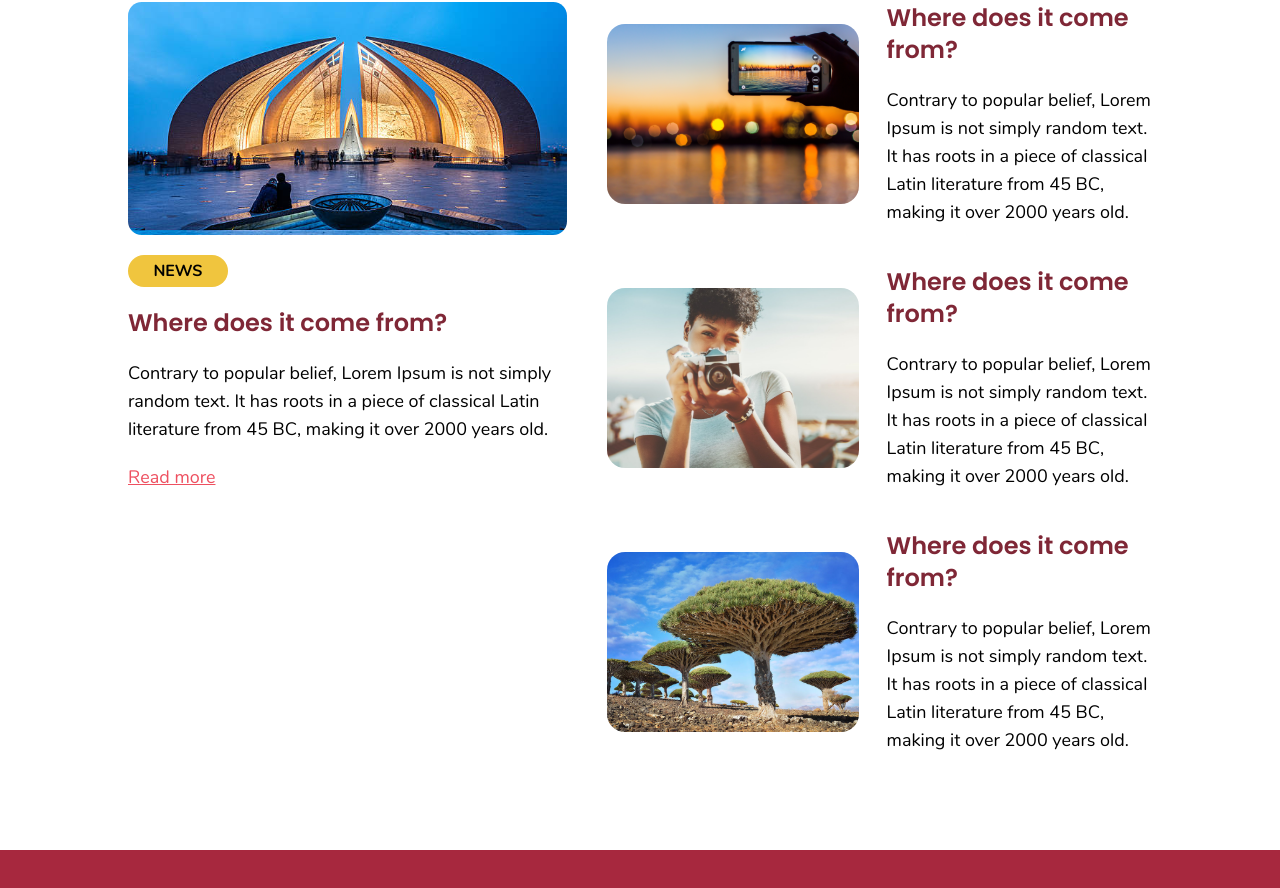
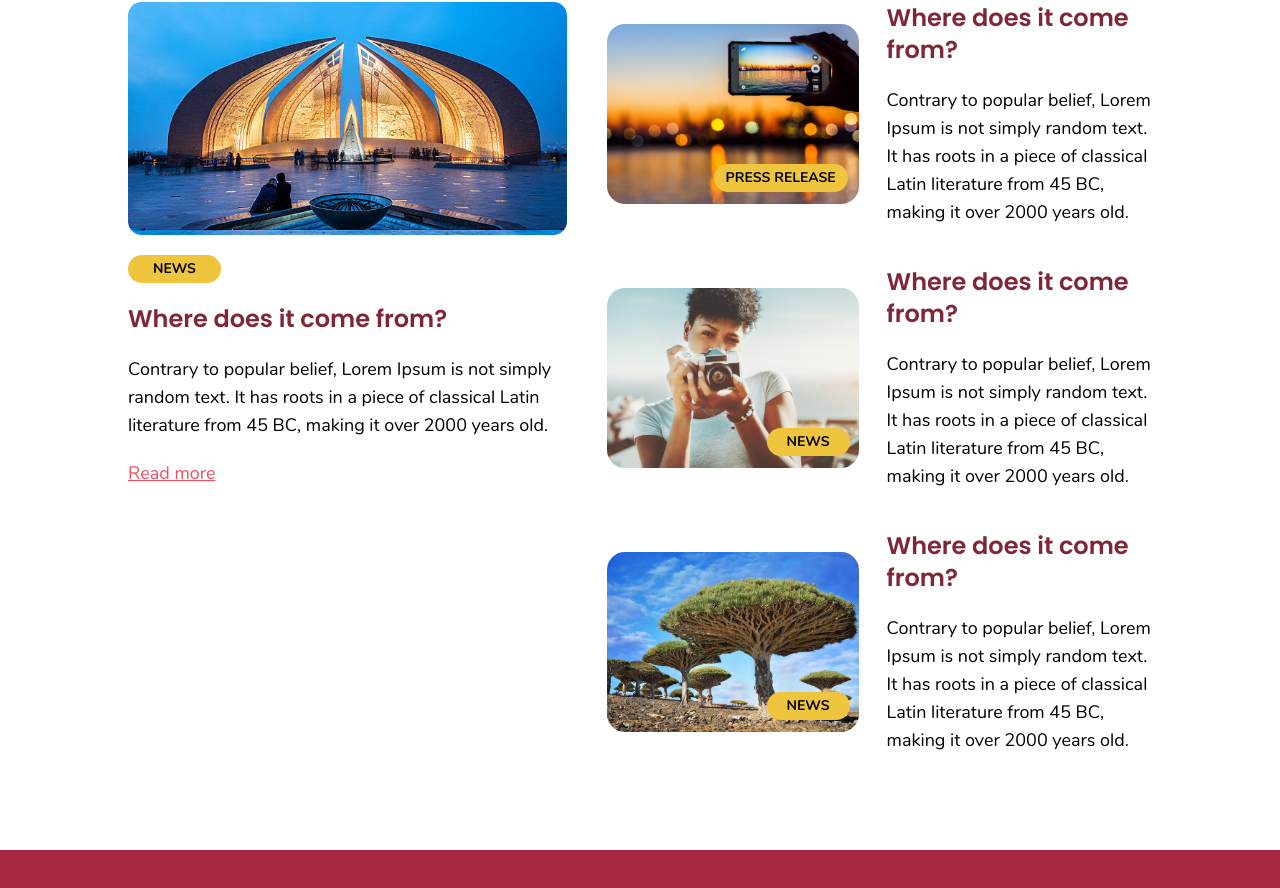
Before and after one commit to defz7/travelline, a Next.js app: page / in a window 1280 px wide. Shown: the part 5095-5983 px from the top of the page. Built offline with nearby package versions, Linux system fonts and the light colour scheme.

Commit message:
feat(Home): add subTitle on latestNews section

```diff
--- a/components/Home/latestNews.tsx
+++ b/components/Home/latestNews.tsx
@@ -16,14 +16,15 @@ function LatestNews() {
                                     src="/Images/Home/Group 40 (1).svg"
                                     className="w-[640px]"
                                 />
-                                <div className="flex justify-center bg-[#F0C53E] w-[100px] py-1 rounded-full font-nunitoBold text-base uppercase">
+                                <div className="flex justify-center bg-[#F0C53E] w-[93px] py-1 rounded-full font-nunitoBold text-sm uppercase">
                                     News
                                 </div>
                                 <h3 className="font-poppinsSemiBold text-2xl text-brownfont">
                                     Where does it come from?
                                 </h3>
                                 <p className="font-nunito text-lg">
-                                    Contrary to popular belief, Lorem Ipsum is not simply random text. It has roots in a piece of classical Latin literature from 45 BC, making it over 2000 years old.
+                                    Contrary to popular belief, Lorem Ipsum is not simply random text. It has roots in a piece of classical Latin literature from 45 BC,
+                                    making it over 2000 years old.
                                 </p>
                                 <a className="font-nunito text-lg text-[#EE5060] underline cursor-pointer">
                                     Read more
@@ -35,12 +36,16 @@ function LatestNews() {
                                         src="/Images/Home/Rectangle 33 (1).svg"
                                         className="w-full h-full md:w-[280px] md:h-[180px]"
                                     />
+                                    <div className="absolute bg-[#F0C53E] px-3 py-1 mt-44 md:mt-32 ml-6 md:ml-[107px] rounded-full font-nunitoBold text-sm uppercase text-center">
+                                        Press Release
+                                    </div>
                                     <div className="grid space-y-5">
                                         <h3 className="font-poppinsSemiBold text-2xl text-brownfont pt-5 md:pt-0">
                                             Where does it come from?
                                         </h3>
                                         <p className="font-nunito text-lg">
-                                            Contrary to popular belief, Lorem Ipsum is not simply random text. It has roots in a piece of classical Latin literature from 45 BC, making it over 2000 years old.
+                                            Contrary to popular belief, Lorem Ipsum is not simply random text. It has roots in a piece of classical Latin literature from 45 BC,
+                                            making it over 2000 years old.
                                         </p>
                                     </div>
                                 </div>
@@ -49,12 +54,16 @@ function LatestNews() {
                                         src="/Images/Home/Rectangle 34.svg"
                                         className="w-full h-full md:w-[280px] md:h-[180px]"
                                     />
+                                    <div className="absolute bg-[#F0C53E] px-5 py-1 mt-44 md:mt-32 ml-6 md:ml-40 rounded-full font-nunitoBold text-sm uppercase text-center">
+                                        News
+                                    </div>
                                     <div className="grid space-y-5">
                                         <h3 className="font-poppinsSemiBold text-2xl text-brownfont pt-5 md:pt-0">
                                             Where does it come from?
                                         </h3>
                                         <p className="font-nunito text-lg">
-                                            Contrary to popular belief, Lorem Ipsum is not simply random text. It has roots in a piece of classical Latin literature from 45 BC, making it over 2000 years old.
+                                            Contrary to popular belief, Lorem Ipsum is not simply random text. It has roots in a piece of classical Latin literature from 45 BC,
+                                            making it over 2000 years old.
                                         </p>
                                     </div>
                                 </div>
@@ -63,12 +72,16 @@ function LatestNews() {
                                         src="/Images/Home/Rectangle 37.svg"
                                         className="w-full h-full md:w-[280px] md:h-[180px]"
                                     />
+                                    <div className="absolute bg-[#F0C53E] px-5 py-1 mt-44 md:mt-32 ml-6 md:ml-40 rounded-full font-nunitoBold text-sm uppercase text-center">
+                                        News
+                                    </div>
                                     <div className="grid space-y-5">
                                         <h3 className="font-poppinsSemiBold text-2xl text-brownfont pt-5 md:pt-0">
                                             Where does it come from?
                                         </h3>
                                         <p className="font-nunito text-lg">
-                                            Contrary to popular belief, Lorem Ipsum is not simply random text. It has roots in a piece of classical Latin literature from 45 BC, making it over 2000 years old.
+                                            Contrary to popular belief, Lorem Ipsum is not simply random text. It has roots in a piece of classical Latin literature from 45 BC,
+                                            making it over 2000 years old.
                                         </p>
                                     </div>
                                 </div>
```
